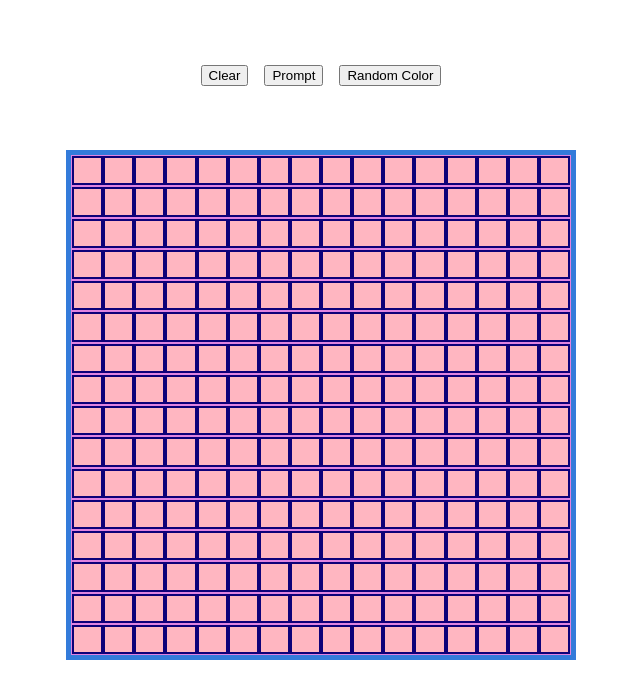
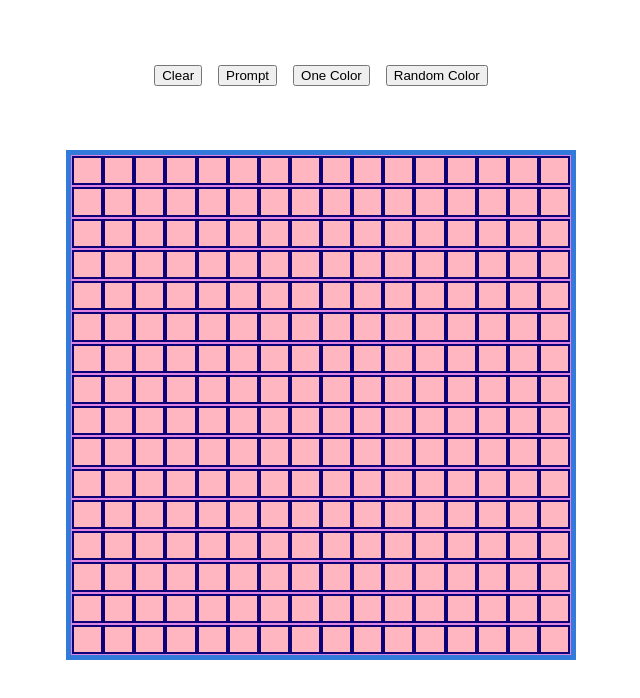
Before and after one commit to Blanca-7/Etch-a-Sketch, a plain HTML site: page index.html in a window 1280 px wide. Shown: the whole page, without its empty margins (319-959 px from the left). Drawn offline with Linux system fonts and the light colour scheme.

Commit message:
Update button name

```diff
--- a/index.html
+++ b/index.html
@@ -12,7 +12,8 @@
     <div id="buttons">
       <button id="reset-btn">Clear</button>
       <button id="prompt-btn">Prompt</button>
-      <button id="randomRGB">Random Color</button>
+      <button id="fixed-Color">One Color</button>
+      <button id="random-RGB">Random Color</button>
     </div>
     <div id="container" class="test"></div>
   </body>
```
